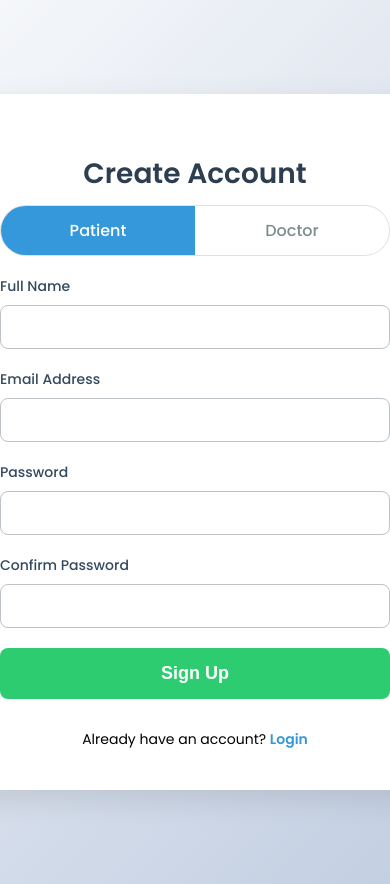
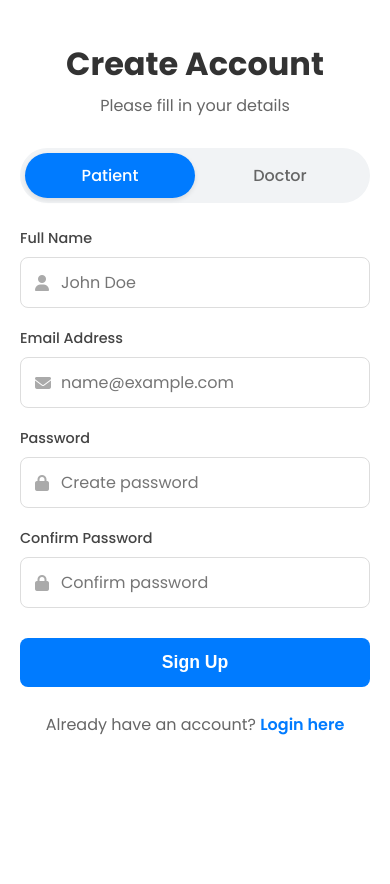
Before and after one commit to WahidurRahman77/Clinic-Appointment-Booking-System, a PHP site: page /portal/signup.php in a window 390 px wide; the page is wider, and only the part inside the window is pictured. After the commit the page ends 735 px from the top of that part, so only its background shows below. Run offline with PHP 8.4, Linux system fonts and the light colour scheme.

Commit message:
Enhance signup form with role-specific fields
Updated the signup page to improve user experience and validation for doctor-specific fields.

```diff
--- a/portal/signup.php
+++ b/portal/signup.php
@@ -4,35 +4,41 @@ $servername = "localhost";
 $username = "root";
 $password = "";
 $dbname = "portal_db";
+
+// Create connection
 $conn = new mysqli($servername, $username, $password, $dbname);
+
+// Check connection
 if ($conn->connect_error) {
     die("Connection failed: " . $conn->connect_error);
 }
-// END PHP DATABASE CONNECTION
 
 $message = '';
 
 if ($_SERVER["REQUEST_METHOD"] == "POST") {
 
+    // 1. Get Form Data
     $role = $_POST['role'] ?? 'patient';
     $fullname = $_POST['fullname'] ?? '';
     $email = $_POST['email'] ?? '';
     $password_plain = $_POST['password'] ?? '';
     $confirm_password = $_POST['confirm-password'] ?? '';
 
-    // Get doctor-specific fields (or set to null if not a doctor)
+    // 2. Get Doctor Specifics (Only if role is doctor)
     $specialty = ($role === 'doctor') ? ($_POST['specialty'] ?? '') : null;
     $degrees = ($role === 'doctor') ? ($_POST['degrees'] ?? '') : null;
     $designation = ($role === 'doctor') ? ($_POST['designation'] ?? '') : null;
     $workplace = ($role === 'doctor') ? ($_POST['workplace'] ?? '') : null;
 
+    // 3. Validations
     if (empty($fullname) || empty($email) || empty($password_plain)) {
         $message = "<div class='msg-error'>All fields are required.</div>";
     } elseif ($role === 'doctor' && (empty($specialty) || empty($degrees) || empty($designation) || empty($workplace))) {
-        $message = "<div class='msg-error'>All fields, including specialty, degrees, designation, and workplace, are required for doctors.</div>";
+        $message = "<div class='msg-error'>Please fill in all Doctor details.</div>";
     } elseif ($password_plain !== $confirm_password) {
         $message = "<div class='msg-error'>Passwords do not match.</div>";
     } else {
+        // 4. Check Duplicate Email
         $stmt_check = $conn->prepare("SELECT id FROM users WHERE email = ?");
         $stmt_check->bind_param("s", $email);
         $stmt_check->execute();
@@ -41,17 +47,18 @@ if ($_SERVER["REQUEST_METHOD"] == "POST") {
         if ($stmt_check->num_rows > 0) {
             $message = "<div class='msg-error'>An account with this email already exists.</div>";
         } else {
+            // 5. Create Account
             $password_hash = password_hash($password_plain, PASSWORD_DEFAULT);
 
-            // Updated Prepared Statement to include all new doctor fields
+            // Insert
             $stmt_insert = $conn->prepare("INSERT INTO users (fullname, email, password_hash, role, specialty, degrees, designation, workplace) VALUES (?, ?, ?, ?, ?, ?, ?, ?)");
-            // 'ssssssss' - 8 string parameters
             $stmt_insert->bind_param("ssssssss", $fullname, $email, $password_hash, $role, $specialty, $degrees, $designation, $workplace);
 
             if ($stmt_insert->execute()) {
-                $message = "<div class='msg-success'>Account created successfully! You can now log in.</div>";
+                $login_url = "login.php?role=" . $role;
+                $message = "<div class='msg-success'>Account created! <a href='$login_url'>Login here</a>.</div>";
             } else {
-                $message = "<div class='msg-error'>Error creating account: " . $stmt_insert->error . "</div>";
+                $message = "<div class='msg-error'>Error: " . $stmt_insert->error . "</div>";
             }
             $stmt_insert->close();
         }
@@ -59,104 +66,228 @@ if ($_SERVER["REQUEST_METHOD"] == "POST") {
     }
 }
 $conn->close();
-
-$role = $_GET['role'] ?? 'patient';
-$login_link = 'login.php?role=' . urlencode($role);
 ?>
 <!DOCTYPE html>
 <html lang="en">
 <head>
     <meta charset="UTF-8">
-    <title>Doctor & Patient Portal - Sign Up</title>
+    <title>Create Account | Medicare Portal</title>
+    <meta name="viewport" content="width=device-width, initial-scale=1.0">
     <link href="https://fonts.googleapis.com/css2?family=Poppins:wght@300;400;500;600;700&display=swap" rel="stylesheet">
+    <link rel="stylesheet" href="https://cdnjs.cloudflare.com/ajax/libs/font-awesome/6.4.0/css/all.min.css">
+
     <style>
-        /* Your existing styles */
-        body { font-family: 'Poppins', sans-serif; background: linear-gradient(135deg, #f5f7fa 0%, #c3cfe2 100%); display: flex; flex-direction: column; justify-content: center; align-items: center; min-height: 100vh; margin: 0; padding: 20px 0; }
-        .container { background-color: #ffffff; padding: 40px 50px; border-radius: 15px; box-shadow: 0 10px 30px rgba(0,0,0,0.1); width: 100%; max-width: 420px; text-align: center; }
-        h1 { margin-bottom: 10px; color: #2c3e50; font-size: 28px; font-weight: 600; }
-        p { margin-bottom: 30px; color: #7f8c8d; font-size: 14px; }
-        .role-selector { display: flex; margin-bottom: 20px; border: 1px solid #e0e0e0; border-radius: 50px; overflow: hidden; }
-        .role-selector input[type="radio"] { display: none; }
-        .role-selector label { flex: 1; padding: 12px 20px; cursor: pointer; transition: all 0.3s ease; font-weight: 500; color: #7f8c8d; }
-        .role-selector input[type="radio"]:checked + label { background-color: #3498db; color: #ffffff; }
-        .input-group { margin-bottom: 20px; text-align: left; }
-        .input-group label { display: block; margin-bottom: 8px; font-weight: 500; color: #34495e; font-size: 14px; }
-        .input-group input, .input-group select { width: 100%; padding: 12px 15px; border: 1px solid #bdc3c7; border-radius: 8px; box-sizing: border-box; font-size: 16px; }
-        .submit-btn { width: 100%; padding: 15px; background-color: #2ecc71; border: none; border-radius: 8px; color: white; font-size: 18px; font-weight: 600; cursor: pointer; }
-        .form-toggle { margin-top: 30px; font-size: 14px; }
-        .form-toggle .toggle-link { color: #3498db; font-weight: 600; text-decoration: none; }
-        .msg-success { background: #e0ffe0; border: 1px solid green; padding: 15px; margin-bottom: 20px; border-radius: 8px; }
-        .msg-error { background: #ffe0e0; border: 1px solid red; padding: 15px; margin-bottom: 20px; border-radius: 8px; }
+        :root { --primary: #007bff; --bg-light: #f4f7f6; --text-dark: #333; }
+
+        * { box-sizing: border-box; }
+
+        body { margin: 0; padding: 0; font-family: 'Poppins', sans-serif; background-color: var(--bg-light); height: 100vh; overflow: hidden; }
+
+        /* Split Container */
+        .split-container { display: flex; width: 100%; height: 100%; }
+
+        /* Left Side: Image */
+        .image-side {
+            flex: 1;
+            background: url('https://images.unsplash.com/photo-1576091160399-112ba8d25d1d?q=80&w=2070&auto=format&fit=crop') no-repeat center center/cover;
+            position: relative;
+        }
+        .image-overlay {
+            position: absolute; inset: 0; background: linear-gradient(to top, rgba(0,123,255,0.9), rgba(0,0,0,0.1));
+            display: flex; flex-direction: column; justify-content: flex-end; padding: 60px; color: white;
+        }
+        .image-overlay h2 { font-size: 2.5rem; margin: 0 0 10px 0; font-weight: 700; }
+        .image-overlay p { font-size: 1.1rem; opacity: 0.9; max-width: 500px; }
+
+        /* Right Side: Form */
+        .form-side {
+            flex: 1;
+            background: white;
+            padding: 40px;
+            display: flex;
+            flex-direction: column;
+            align-items: center;
+            overflow-y: auto; /* IMPORTANT: Enables scrolling within the form side */
+        }
+
+        .form-wrapper { width: 100%; max-width: 420px; padding: 20px 0; }
+
+        .header { text-align: center; margin-bottom: 30px; }
+        .header h1 { font-size: 2rem; color: var(--text-dark); margin: 0; }
+        .header p { color: #666; margin-top: 5px; }
+
+        /* Role Switcher */
+        .role-switch { display: flex; background: #f1f3f5; padding: 5px; border-radius: 50px; margin-bottom: 25px; }
+        .role-switch input { display: none; }
+        .role-switch label {
+            flex: 1; text-align: center; padding: 10px; cursor: pointer; border-radius: 50px;
+            font-weight: 500; color: #666; transition: 0.3s;
+        }
+        .role-switch input:checked + label { background: var(--primary); color: white; box-shadow: 0 2px 5px rgba(0,0,0,0.1); }
+
+        /* Inputs */
+        .input-group { margin-bottom: 20px; }
+        .input-group label { display: block; font-weight: 500; margin-bottom: 8px; color: #444; font-size: 0.9rem; }
+        .input-box { position: relative; }
+        .input-box i { position: absolute; left: 15px; top: 50%; transform: translateY(-50%); color: #aaa; }
+        .input-box input, .input-box select {
+            width: 100%; padding: 12px 15px 12px 40px; border: 1px solid #ddd; border-radius: 8px; font-size: 1rem;
+            font-family: inherit; transition: 0.3s;
+        }
+        .input-box input:focus, .input-box select:focus { border-color: var(--primary); outline: none; }
+
+        /* Doctor Section */
+        #doctor-fields { display: none; background: #f8f9fa; padding: 20px; border-radius: 10px; border: 1px dashed #ced4da; margin-bottom: 20px; }
+        .doc-title { color: var(--primary); font-weight: 600; margin-bottom: 15px; font-size: 0.9rem; display: flex; align-items: center; gap: 8px; }
+
+        .btn-submit {
+            width: 100%; padding: 14px; background: var(--primary); color: white; border: none; border-radius: 8px;
+            font-size: 1.1rem; font-weight: 600; cursor: pointer; transition: 0.3s; margin-top: 10px;
+        }
+        .btn-submit:hover { background: #0056b3; }
+
+        .msg-error { background: #fee2e2; color: #b91c1c; padding: 15px; border-radius: 8px; text-align: center; margin-bottom: 20px; border: 1px solid #fecaca; }
+        .msg-success { background: #d1e7dd; color: #0f5132; padding: 15px; border-radius: 8px; text-align: center; margin-bottom: 20px; border: 1px solid #badbcc; }
+        .msg-success a { font-weight: 700; color: #0f5132; }
+
+        .login-link { text-align: center; margin-top: 25px; color: #666; }
+        .login-link a { color: var(--primary); text-decoration: none; font-weight: 600; }
+
+        /* Mobile */
+        @media (max-width: 900px) {
+            .image-side { display: none; }
+            .form-side { width: 100%; padding: 20px; }
+        }
     </style>
 </head>
 <body>
-    <?php echo $message; ?>
-    <div class="container">
-        <h1>Create Account</h1>
-        <form action="signup.php?role=<?php echo htmlspecialchars($role); ?>" method="POST">
-            <div class="role-selector">
-                <input type="radio" id="patient" name="role" value="patient" <?php echo ($role === 'patient') ? 'checked' : ''; ?>>
-                <label for="patient">Patient</label>
-                <input type="radio" id="doctor" name="role" value="doctor" <?php echo ($role === 'doctor') ? 'checked' : ''; ?>>
-                <label for="doctor">Doctor</label>
+
+<div class="split-container">
+
+    <div class="image-side">
+        <div class="image-overlay">
+            <h2>Start Your Journey.</h2>
+            <p>Join the Medicare Portal to manage your health schedule or connect with patients seamlessly.</p>
+        </div>
+    </div>
+
+    <div class="form-side">
+        <div class="form-wrapper">
+            <div class="header">
+                <h1>Create Account</h1>
+                <p>Please fill in your details</p>
             </div>
 
-            <div id="doctor-fields" style="display: <?php echo ($role === 'doctor') ? 'block' : 'none'; ?>;">
+            <?php echo $message; ?>
+
+            <form action="signup.php" method="POST">
+
+                <div class="role-switch">
+                    <input type="radio" id="role_patient" name="role" value="patient" checked onchange="toggleFields()">
+                    <label for="role_patient">Patient</label>
+
+                    <input type="radio" id="role_doctor" name="role" value="doctor" onchange="toggleFields()">
+                    <label for="role_doctor">Doctor</label>
+                </div>
+
                 <div class="input-group">
-                    <label for="specialty">Specialty</label>
-                    <select id="specialty" name="specialty">
-                        <option value="">-- Select Specialty --</option>
-                        <option value="Cardiologist">Cardiologist</option>
-                        <option value="Dermatologist">Dermatologist</option>
-                        <option value="Neurologist">Neurologist</option>
-                        <option value="Pediatrician">Pediatrician</option>
-                        <option value="General Physician">General Physician</option>
-                    </select>
+                    <label>Full Name</label>
+                    <div class="input-box">
+                        <i class="fas fa-user"></i>
+                        <input type="text" name="fullname" placeholder="John Doe" required>
+                    </div>
                 </div>
+
                 <div class="input-group">
-                    <label for="degrees">Degrees</label>
-                    <input type="text" id="degrees" name="degrees" placeholder="e.g., MBBS, FCPS (Cardiology)">
+                    <label>Email Address</label>
+                    <div class="input-box">
+                        <i class="fas fa-envelope"></i>
+                        <input type="email" name="email" placeholder="name@example.com" required>
+                    </div>
                 </div>
+
+                <div id="doctor-fields">
+                    <div class="doc-title"><i class="fas fa-user-md"></i> Professional Details</div>
+
+                    <div class="input-group">
+                        <label>Specialty</label>
+                        <div class="input-box">
+                            <i class="fas fa-heartbeat"></i>
+                            <select name="specialty">
+                                <option value="">Select Specialty</option>
+                                <option value="Cardiologist">Cardiologist</option>
+                                <option value="Dermatologist">Dermatologist</option>
+                                <option value="Neurologist">Neurologist</option>
+                                <option value="Pediatrician">Pediatrician</option>
+                                <option value="General Physician">General Physician</option>
+                            </select>
+                        </div>
+                    </div>
+
+                    <div class="input-group">
+                        <label>Degrees</label>
+                        <div class="input-box">
+                            <i class="fas fa-graduation-cap"></i>
+                            <input type="text" name="degrees" placeholder="MBBS, FCPS">
+                        </div>
+                    </div>
+
+                    <div class="input-group">
+                        <label>Designation</label>
+                        <div class="input-box">
+                            <i class="fas fa-id-badge"></i>
+                            <input type="text" name="designation" placeholder="Senior Consultant">
+                        </div>
+                    </div>
+
+                    <div class="input-group">
+                        <label>Workplace</label>
+                        <div class="input-box">
+                            <i class="fas fa-hospital"></i>
+                            <input type="text" name="workplace" placeholder="City Medical College">
+                        </div>
+                    </div>
+                </div>
+
                 <div class="input-group">
-                    <label for="designation">Designation / Post</label>
-                    <input type="text" id="designation" name="designation" placeholder="e.g., Senior Consultant">
+                    <label>Password</label>
+                    <div class="input-box">
+                        <i class="fas fa-lock"></i>
+                        <input type="password" name="password" placeholder="Create password" required>
+                    </div>
                 </div>
+
                 <div class="input-group">
-                    <label for="workplace">Current Workplace</label>
-                    <input type="text" id="workplace" name="workplace" placeholder="e.g., City Medical College Hospital">
+                    <label>Confirm Password</label>
+                    <div class="input-box">
+                        <i class="fas fa-lock"></i>
+                        <input type="password" name="confirm-password" placeholder="Confirm password" required>
+                    </div>
                 </div>
+
+                <button type="submit" class="btn-submit">Sign Up</button>
+            </form>
+
+            <div class="login-link">
+                Already have an account? <a href="login.php">Login here</a>
             </div>
-            <div class="input-group">
-                <label for="fullname">Full Name</label>
-                <input type="text" id="fullname" name="fullname" required>
-            </div>
-            <div class="input-group">
-                <label for="email">Email Address</label>
-                <input type="email" id="email" name="email" required>
-            </div>
-            <div class="input-group">
-                <label for="password">Password</label>
-                <input type="password" id="password" name="password" required>
-            </div>
-            <div class="input-group">
-                <label for="confirm-password">Confirm Password</label>
-                <input type="password" id="confirm-password" name="confirm-password" required>
-            </div>
-            <button type="submit" class="submit-btn">Sign Up</button>
-        </form>
-        <div class="form-toggle">
-            <span>Already have an account?</span>
-            <a href="<?php echo htmlspecialchars($login_link); ?>" class="toggle-link">Login</a>
         </div>
     </div>
-    <script>
-        // JS to reload page with new role param AND show/hide doctor fields
-        document.getElementById("patient").addEventListener("change", function () {
-            if (this.checked) { window.location.href = "signup.php?role=patient"; }
-        });
-        document.getElementById("doctor").addEventListener("change", function () {
-            if (this.checked) { window.location.href = "signup.php?role=doctor"; }
-        });
-    </script>
+</div>
+
+<script>
+    // Simple JavaScript to toggle doctor fields without reloading
+    function toggleFields() {
+        var doctorRadio = document.getElementById('role_doctor');
+        var doctorFields = document.getElementById('doctor-fields');
+
+        if (doctorRadio.checked) {
+            doctorFields.style.display = 'block';
+        } else {
+            doctorFields.style.display = 'none';
+        }
+    }
+</script>
+
 </body>
 </html>
```
